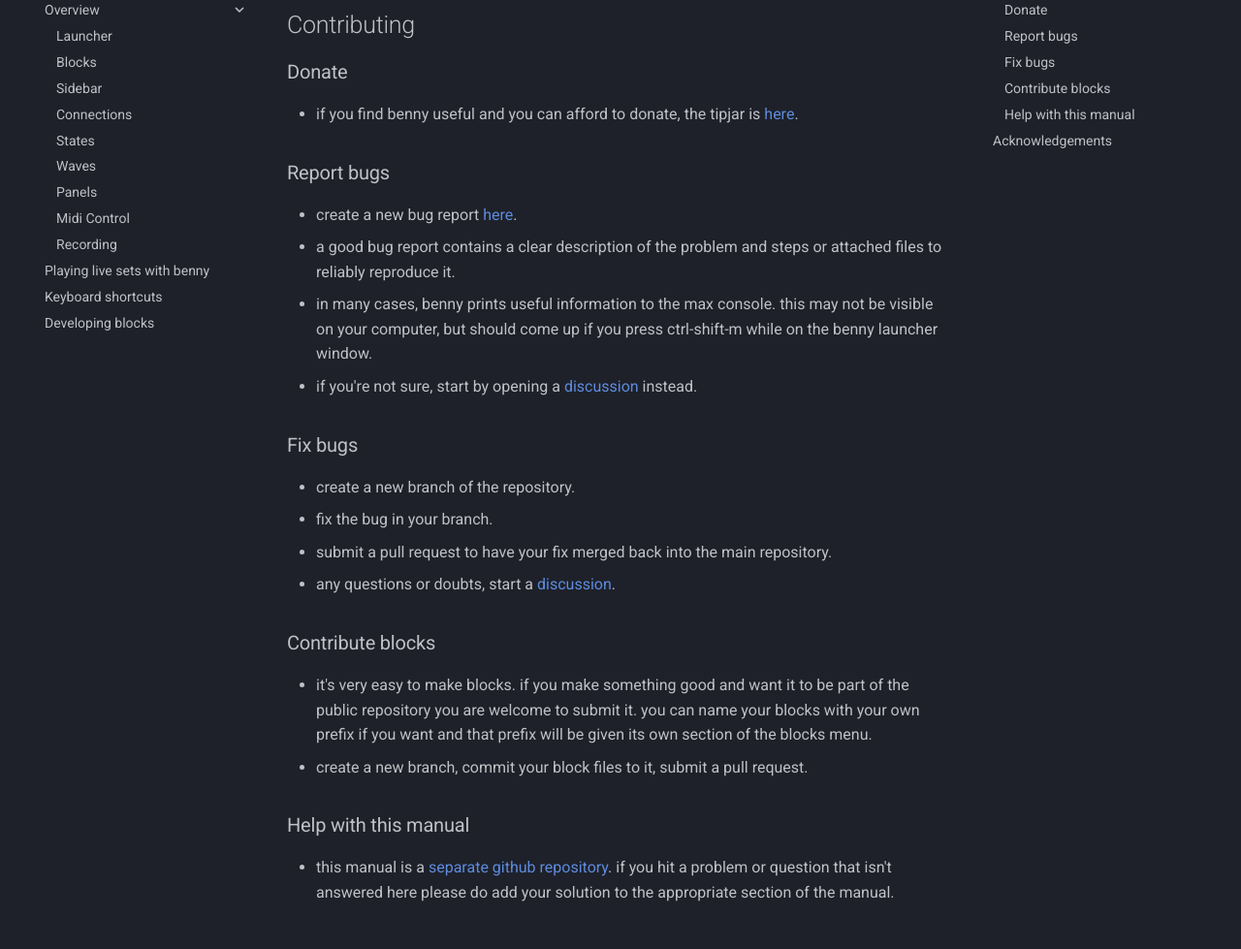
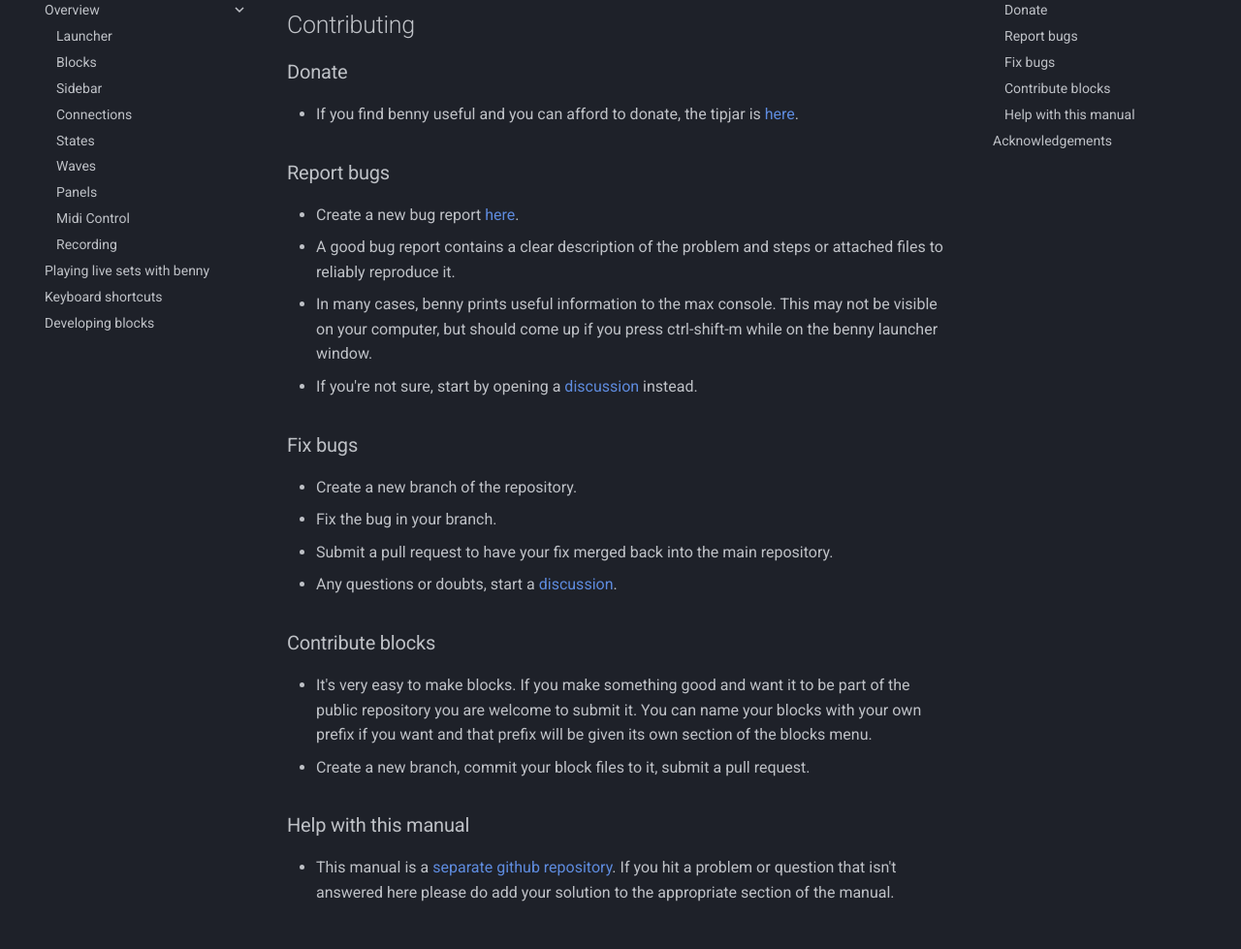
Before and after one commit to playbenny/benny_manual, an MkDocs documentation site: the page built from docs/index.md, in a window 1280 px wide and 1400 px high, scrolled down 1171 px. Shown: the part 152-1131 px from the top of the window at 97% size. Built offline with MkDocs 1.6.1 and Material for MkDocs 9.7.7, drawn with Linux system fonts in a browser that asks for light colours; comment, search, counter and statistics services are not loaded.

```diff
--- a/docs/index.md
+++ b/docs/index.md
@@ -25,22 +25,22 @@ Benny is free to download and use. It is open source and you are free to use [th
 ## Contributing
 
 ### Donate
-- if you find benny useful and you can afford to donate, the tipjar is [here](https://www.paypal.com/donate/?hosted_button_id=PBQ7JWRPJKLWQ).
+- If you find benny useful and you can afford to donate, the tipjar is [here](https://www.paypal.com/donate/?hosted_button_id=PBQ7JWRPJKLWQ).
 ### Report bugs
-- create a new bug report [here](https://github.com/jamesholdenmusic/benny/issues).
-- a good bug report contains a clear description of the problem and steps or attached files to reliably reproduce it.
-- in many cases, benny prints useful information to the max console. this may not be visible on your computer, but should come up if you press ctrl-shift-m while on the benny launcher window.
-- if you're not sure, start by opening a [discussion](https://github.com/jamesholdenmusic/benny/discussions) instead.
+- Create a new bug report [here](https://github.com/jamesholdenmusic/benny/issues).
+- A good bug report contains a clear description of the problem and steps or attached files to reliably reproduce it.
+- In many cases, benny prints useful information to the max console. This may not be visible on your computer, but should come up if you press ctrl-shift-m while on the benny launcher window.
+- If you're not sure, start by opening a [discussion](https://github.com/jamesholdenmusic/benny/discussions) instead.
 ### Fix bugs
-- create a new branch of the repository.
-- fix the bug in your branch.
-- submit a pull request to have your fix merged back into the main repository.
-- any questions or doubts, start a [discussion](https://github.com/jamesholdenmusic/benny/discussions).
+- Create a new branch of the repository.
+- Fix the bug in your branch.
+- Submit a pull request to have your fix merged back into the main repository.
+- Any questions or doubts, start a [discussion](https://github.com/jamesholdenmusic/benny/discussions).
 ### Contribute blocks
-- it's very easy to make blocks. if you make something good and want it to be part of the public repository you are welcome to submit it. you can name your blocks with your own prefix if you want and that prefix will be given its own section of the blocks menu.
-- create a new branch, commit your block files to it, submit a pull request.
+- It's very easy to make blocks. If you make something good and want it to be part of the public repository you are welcome to submit it. You can name your blocks with your own prefix if you want and that prefix will be given its own section of the blocks menu.
+- Create a new branch, commit your block files to it, submit a pull request.
 ### Help with this manual
-- this manual is a [separate github repository](https://github.com/jamesholdenmusic/BennyDocs). if you hit a problem or question that isn't answered here please do add your solution to the appropriate section of the manual.
+- This manual is a [separate github repository](https://github.com/jamesholdenmusic/BennyDocs). If you hit a problem or question that isn't answered here please do add your solution to the appropriate section of the manual.
 
 ## Acknowledgements
 
```
